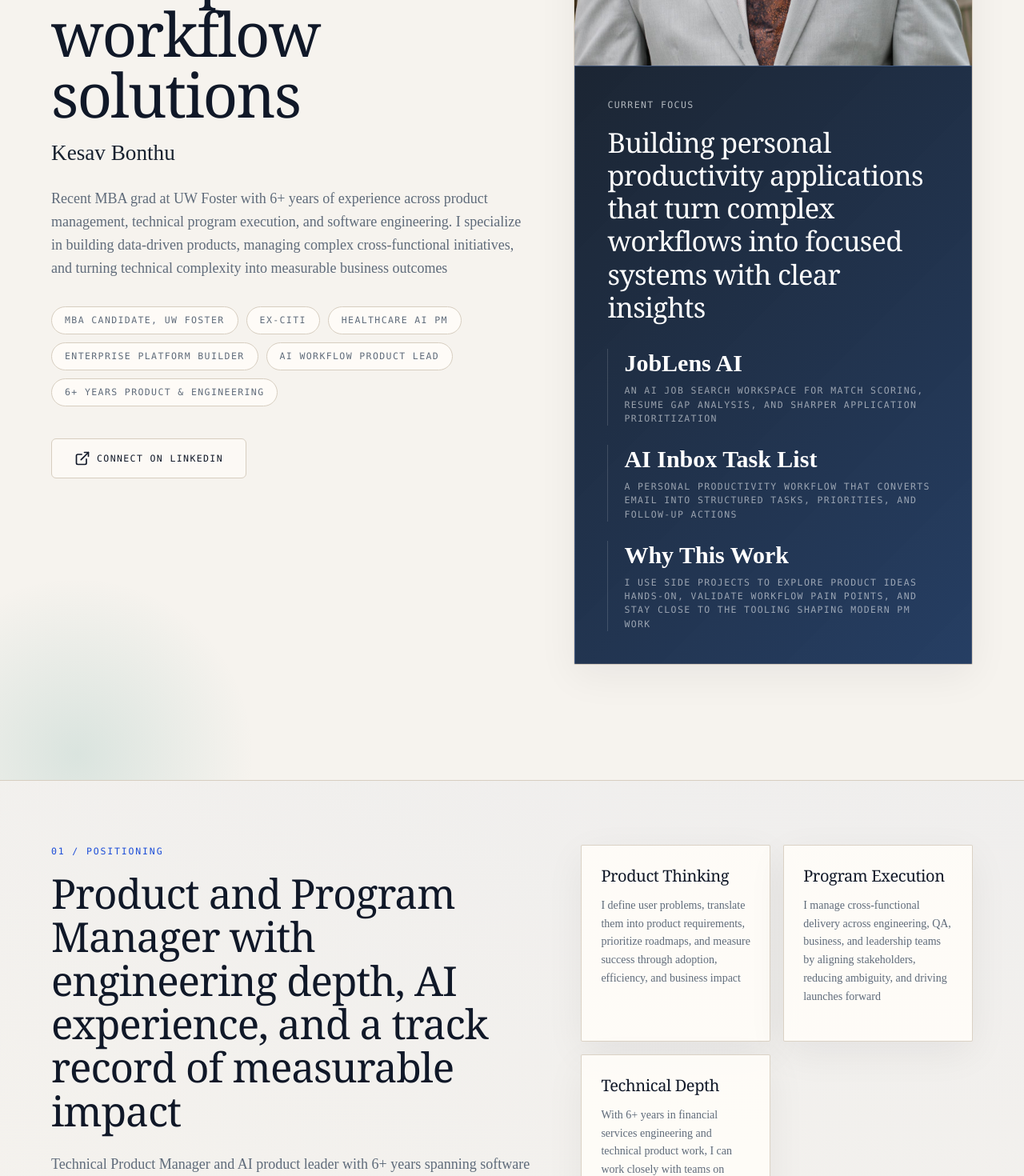
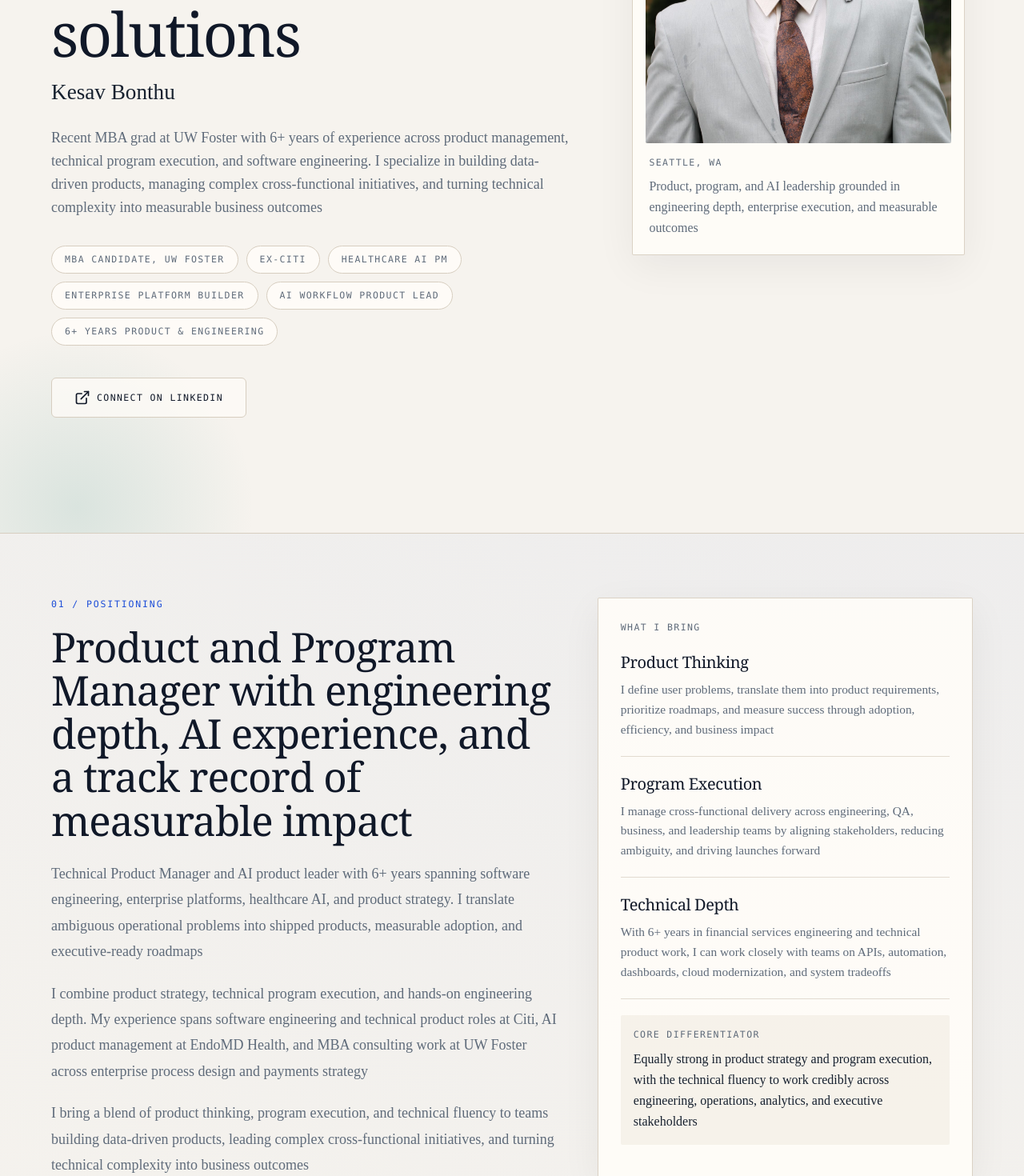
Before and after one commit to kesavbonthu/Kesav-Portfolio-Website, a Next.js app: page / in a window 1280 px wide. Shown: the part 700-2170 px from the top of the page at 80% size. Built offline with nearby package versions, Linux system fonts and the light colour scheme.

Commit message:
Simplify hero and reorganize introduction

```diff
--- a/app/page.tsx
+++ b/app/page.tsx
@@ -84,16 +84,16 @@ export default function Home() {
 
       <section id="about" className="border-t border-[color:var(--portfolio-border)] bg-transparent py-20">
         <div className="mx-auto max-w-screen-2xl px-6 sm:px-10 lg:px-16">
-          <div className="grid gap-10 lg:grid-cols-[1.1fr_0.9fr] lg:gap-16">
+          <div className="grid gap-8 lg:grid-cols-[minmax(0,1.15fr)_minmax(320px,0.85fr)] lg:gap-12">
             <div>
               <p className="section-eyebrow">01 / Positioning</p>
               <h2 className="section-heading mt-4">
                 Product and Program Manager with engineering depth, AI experience, and a track record of measurable impact
               </h2>
-              <p className="section-copy mt-6 max-w-3xl text-lg">
+              <div className="section-copy mt-6 max-w-3xl space-y-5 text-base sm:text-lg">
+                <p>
                   {profile.summary}
                 </p>
-              <div className="section-copy mt-8 space-y-4">
                 <p>
                   I combine product strategy, technical program execution, and hands-on engineering
                   depth. My experience spans software engineering and technical product roles at
@@ -108,22 +108,25 @@ export default function Home() {
               </div>
             </div>
 
-            <div className="grid gap-4 sm:grid-cols-2">
+            <div className="paper-card rounded-[2px] p-6 sm:p-7">
+              <p className="mono-label text-[color:var(--portfolio-muted)]">What I Bring</p>
+              <div className="mt-5 space-y-5">
                 {whatIBring.map((item) => (
-                <div key={item.title} className="paper-card rounded-[2px] p-6">
+                  <div key={item.title} className="border-b border-[color:var(--portfolio-border)]/70 pb-5 last:border-b-0 last:pb-0">
                     <h3 className="text-xl font-medium text-[color:var(--portfolio-ink)]">{item.title}</h3>
-                  <p className="mt-3 text-sm leading-relaxed text-[color:var(--portfolio-muted)]">
+                    <p className="mt-2 text-sm leading-relaxed text-[color:var(--portfolio-muted)] sm:text-[0.96rem]">
                       {item.body}
                     </p>
                   </div>
                 ))}
-              <div className="paper-card rounded-[2px] p-6 sm:col-span-2">
+                <div className="rounded-[2px] bg-[color:var(--portfolio-cream)]/45 p-4">
                   <p className="mono-label text-[color:var(--portfolio-muted)]">Core Differentiator</p>
-                <p className="mt-3 text-lg leading-relaxed text-[color:var(--portfolio-deep)]">
+                  <p className="mt-2 text-base leading-relaxed text-[color:var(--portfolio-deep)]">
                     Equally strong in product strategy and program execution, with the technical
                     fluency to work credibly across engineering, operations, analytics, and executive
                     stakeholders
                   </p>
+                </div>
               </div>
             </div>
           </div>
--- a/components/home/HeroSection.tsx
+++ b/components/home/HeroSection.tsx
@@ -13,7 +13,7 @@ export default function HeroSection() {
         <div className="absolute bottom-[-12rem] left-[-8rem] h-[28rem] w-[28rem] rounded-full bg-[radial-gradient(circle,rgba(15,118,110,0.12),transparent_70%)]" />
       </div>
 
-      <div className="relative mx-auto grid max-w-screen-2xl items-start gap-12 px-6 sm:px-10 lg:grid-cols-[minmax(0,1.02fr)_minmax(320px,0.84fr)] lg:px-16">
+      <div className="relative mx-auto grid max-w-screen-2xl items-center gap-10 px-6 sm:px-10 lg:grid-cols-[minmax(0,1.08fr)_minmax(300px,0.72fr)] lg:gap-16 lg:px-16">
         <motion.div
           initial={{ opacity: 0, y: 24 }}
           animate={{ opacity: 1, y: 0 }}
@@ -40,7 +40,7 @@ export default function HeroSection() {
           </p>
 
           {/* Credential badges */}
-          <div className="mt-8 flex flex-wrap gap-2.5">
+          <div className="mt-8 flex max-w-3xl flex-wrap gap-2.5">
             {profile.credentials.map((cred) => (
               <span
                 key={cred}
@@ -51,7 +51,6 @@ export default function HeroSection() {
             ))}
           </div>
 
-          {/* CTAs */}
           <div className="mt-10 flex flex-wrap gap-4">
             <a
               href={profile.linkedin}
@@ -67,41 +66,21 @@ export default function HeroSection() {
           initial={{ opacity: 0, y: 24 }}
           animate={{ opacity: 1, y: 0 }}
           transition={{ duration: 0.7, delay: 0.15 }}
-          className="mx-auto w-full max-w-[32rem] self-start"
+          className="mx-auto w-full max-w-[26rem]"
         >
-          <div className="paper-card overflow-hidden rounded-[2px]">
-            <div className="aspect-[4/4.9] overflow-hidden bg-[color:var(--portfolio-cream)] sm:aspect-[4/4.6]">
+          <div className="paper-card overflow-hidden rounded-[2px] p-3 sm:p-4">
+            <div className="aspect-[4/4.85] overflow-hidden rounded-[2px] bg-[color:var(--portfolio-cream)] sm:aspect-[4/4.7]">
               <img
                 src="/kesav-headshot.jpeg"
                 alt="Portrait of Kesav Bonthu"
                 className="h-full w-full object-cover object-[center_20%]"
               />
             </div>
-            <div className="ink-panel p-6 sm:p-8 lg:p-10">
-              <p className="mono-label text-[rgba(248,250,252,0.68)]">Current Focus</p>
-              <h2 className="mt-4 text-3xl font-light text-white sm:text-[2.15rem]">
-                Building personal productivity applications that turn complex workflows into focused systems with clear insights
-              </h2>
-              <div className="mt-8 space-y-6">
-                <div className="border-l border-white/15 pl-5">
-                  <p className="text-3xl font-semibold text-white">JobLens AI</p>
-                  <p className="mono-label mt-2 text-[rgba(248,250,252,0.56)]">
-                    An AI job search workspace for match scoring, resume gap analysis, and sharper application prioritization
-                  </p>
-                </div>
-                <div className="border-l border-white/15 pl-5">
-                  <p className="text-3xl font-semibold text-white">AI Inbox Task List</p>
-                  <p className="mono-label mt-2 text-[rgba(248,250,252,0.56)]">
-                    A personal productivity workflow that converts email into structured tasks, priorities, and follow-up actions
-                  </p>
-                </div>
-                <div className="border-l border-white/15 pl-5">
-                  <p className="text-3xl font-semibold text-white">Why This Work</p>
-                  <p className="mono-label mt-2 text-[rgba(248,250,252,0.56)]">
-                    I use side projects to explore product ideas hands-on, validate workflow pain points, and stay close to the tooling shaping modern PM work
-                  </p>
-                </div>
-              </div>
+            <div className="px-2 pb-1 pt-4 sm:px-1">
+              <p className="mono-label text-[color:var(--portfolio-muted)]">Seattle, WA</p>
+              <p className="mt-2 text-sm leading-relaxed text-[color:var(--portfolio-muted)] sm:text-base">
+                Product, program, and AI leadership grounded in engineering depth, enterprise execution, and measurable outcomes
+              </p>
             </div>
           </div>
         </motion.div>
```
Lines whose indentation alone changed are shown as unchanged.
